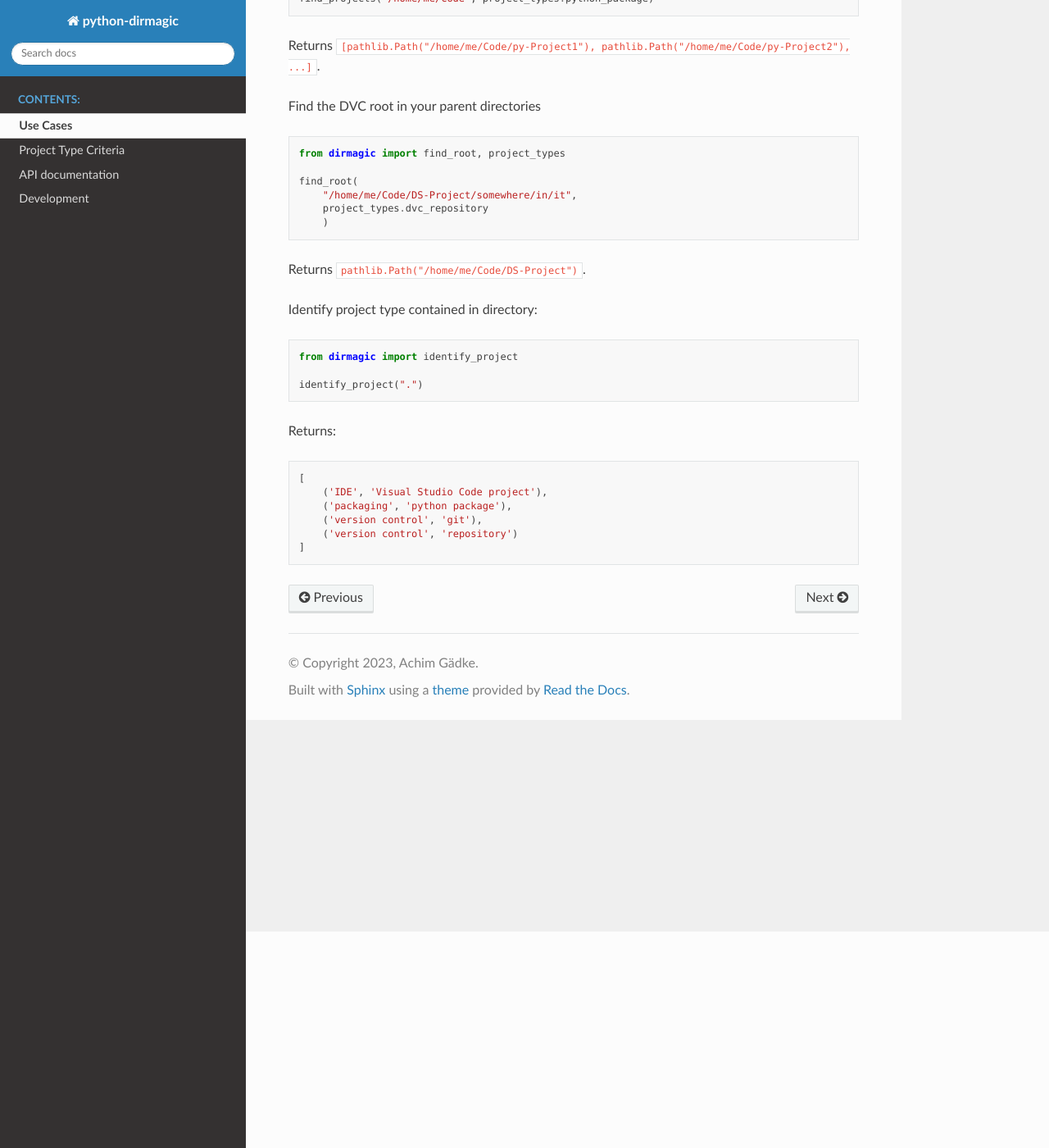
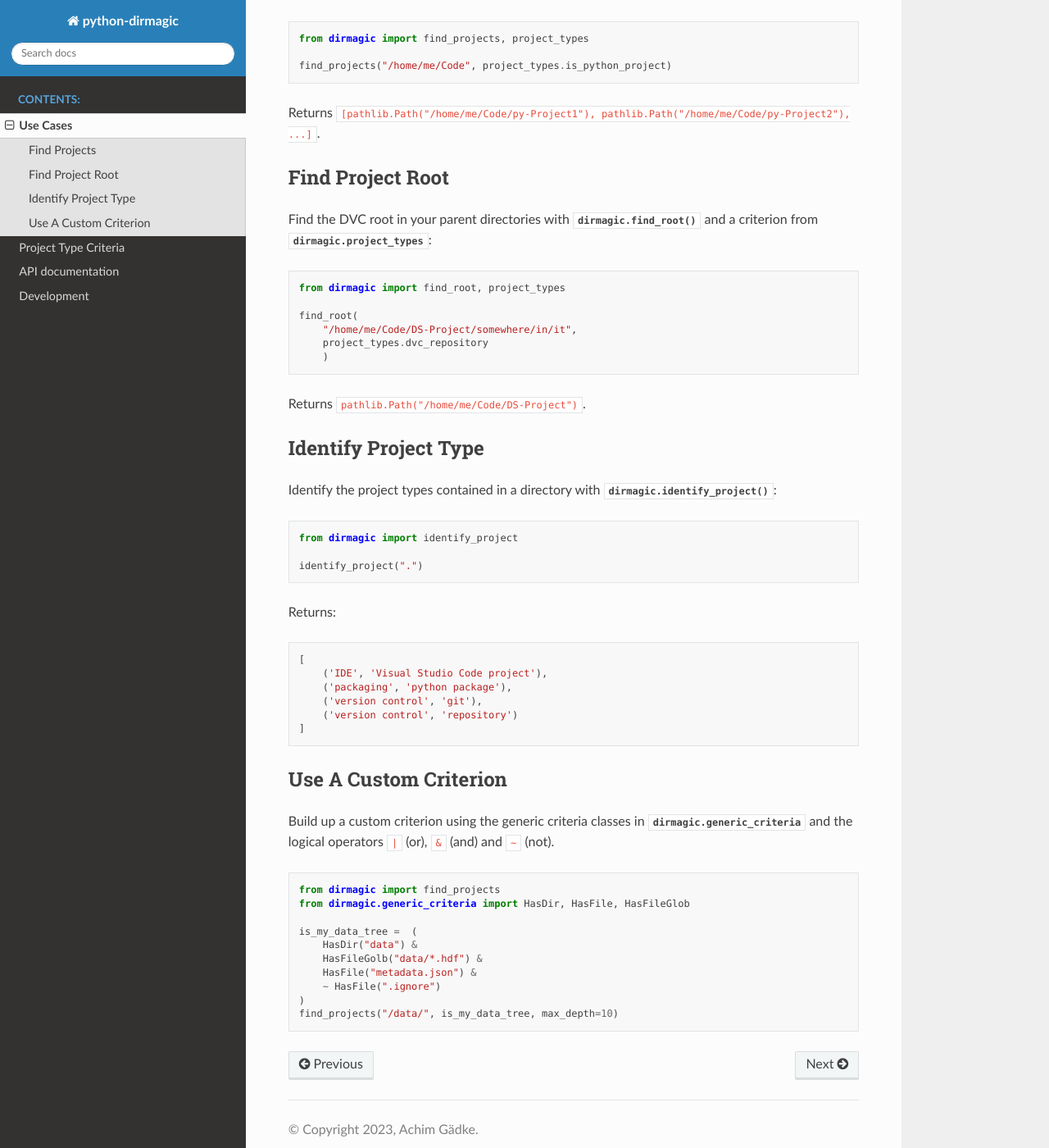
Before and after one commit to achimgaedke/python-dirmagic, a Sphinx documentation site: the page built from doc/usecases.rst, in a window 1280 px wide and 1400 px high, scrolled down 264 px. Shown: the whole window at 82% size. Built offline with Sphinx 7.4.7 and the Read the Docs theme 2.0.0, drawn with Linux system fonts in a browser that asks for light colours; some of the changed text lies outside the part shown.

Commit message:
doc: fixup / improve

```diff
--- a/doc/conf.py
+++ b/doc/conf.py
@@ -5,29 +5,34 @@
 
 import sys
 import os.path
+
 sys.path.append(os.path.abspath(f"{__file__}/../.."))
 
 # -- Project information -----------------------------------------------------
 # https://www.sphinx-doc.org/en/master/usage/configuration.html#project-information
 
-project = 'python-dirmagic'
-copyright = '2023, Achim Gädke'
-author = 'Achim Gädke'
-release = '0.0.1'
+project = "python-dirmagic"
+copyright = "2023, Achim Gädke"
+author = "Achim Gädke"
+release = "0.0.1"
 
 # -- General configuration ---------------------------------------------------
 # https://www.sphinx-doc.org/en/master/usage/configuration.html#general-configuration
 
-extensions = ["sphinx.ext.autodoc", "sphinx_autodoc_typehints", 'sphinx_rtd_theme',]
+extensions = [
+    "sphinx.ext.autodoc",
+    "sphinx_autodoc_typehints",
+    "sphinx_rtd_theme",
+]
 
-templates_path = ['_templates']
+templates_path = ["_templates"]
 exclude_patterns = []
 
 # -- Options for HTML output -------------------------------------------------
 # https://www.sphinx-doc.org/en/master/usage/configuration.html#options-for-html-output
 
-html_theme = 'sphinx_rtd_theme'
-html_static_path = ['_static']
+html_theme = "sphinx_rtd_theme"
+html_static_path = ["_static"]
 
 # -- Options for autodoc ------------------------------------------------------
 
--- a/doc/usecases.rst
+++ b/doc/usecases.rst
@@ -3,17 +3,25 @@
 Use Cases
 =========
 
-Find all directories containing a python package
+Find Projects
+-------------
+
+Find all directories containing a python package with :py:func:`dirmagic.find_root`
+and the python package criterion :py:data:`dirmagic.project_types.is_python_project`:
 
 .. code-block:: python
 
     from dirmagic import find_projects, project_types
 
-    find_projects("/home/me/Code", project_types.python_package)
+    find_projects("/home/me/Code", project_types.is_python_project)
 
 Returns ``[pathlib.Path("/home/me/Code/py-Project1"), pathlib.Path("/home/me/Code/py-Project2"), ...]``.
 
-Find the DVC root in your parent directories
+Find Project Root
+-----------------
+
+Find the DVC root in your parent directories with :py:func:`dirmagic.find_root`
+and a criterion from :py:mod:`dirmagic.project_types`:
 
 .. code-block:: python
 
@@ -26,7 +34,10 @@
 
 Returns ``pathlib.Path("/home/me/Code/DS-Project")``.
 
-Identify project type contained in directory:
+Identify Project Type
+---------------------
+
+Identify the project types contained in a directory with :py:func:`dirmagic.identify_project`:
 
 .. code-block:: python
 
@@ -44,3 +55,24 @@
         ('version control', 'git'),
         ('version control', 'repository')
     ]
+
+
+Use A Custom Criterion
+----------------------
+
+Build up a custom criterion using the generic criteria classes in
+:py:mod:`dirmagic.generic_criteria` and the logical operators
+``|`` (or), ``&`` (and) and ``~`` (not).
+
+.. code-block:: python
+
+    from dirmagic import find_projects
+    from dirmagic.generic_criteria import HasDir, HasFile, HasFileGlob
+
+    is_my_data_tree =  (
+        HasDir("data") &
+        HasFileGolb("data/*.hdf") &
+        HasFile("metadata.json") &
+        ~ HasFile(".ignore")
+    )
+    find_projects("/data/", is_my_data_tree, max_depth=10)
--- a/run_it.py
+++ /dev/null
@@ -1,5 +0,0 @@
-import dirmagic
-
-# print(list(dirmagic.iter_projects("..", dirmagic.project_types.is_python_project)))
-
-print(list(dirmagic.identify_project(".")))
```
Also changed, not shown: README.md (+4 -4 lines), TODO.md (+5 -16 lines), doc/development.rst (+14 -15 lines), 2 other files.
